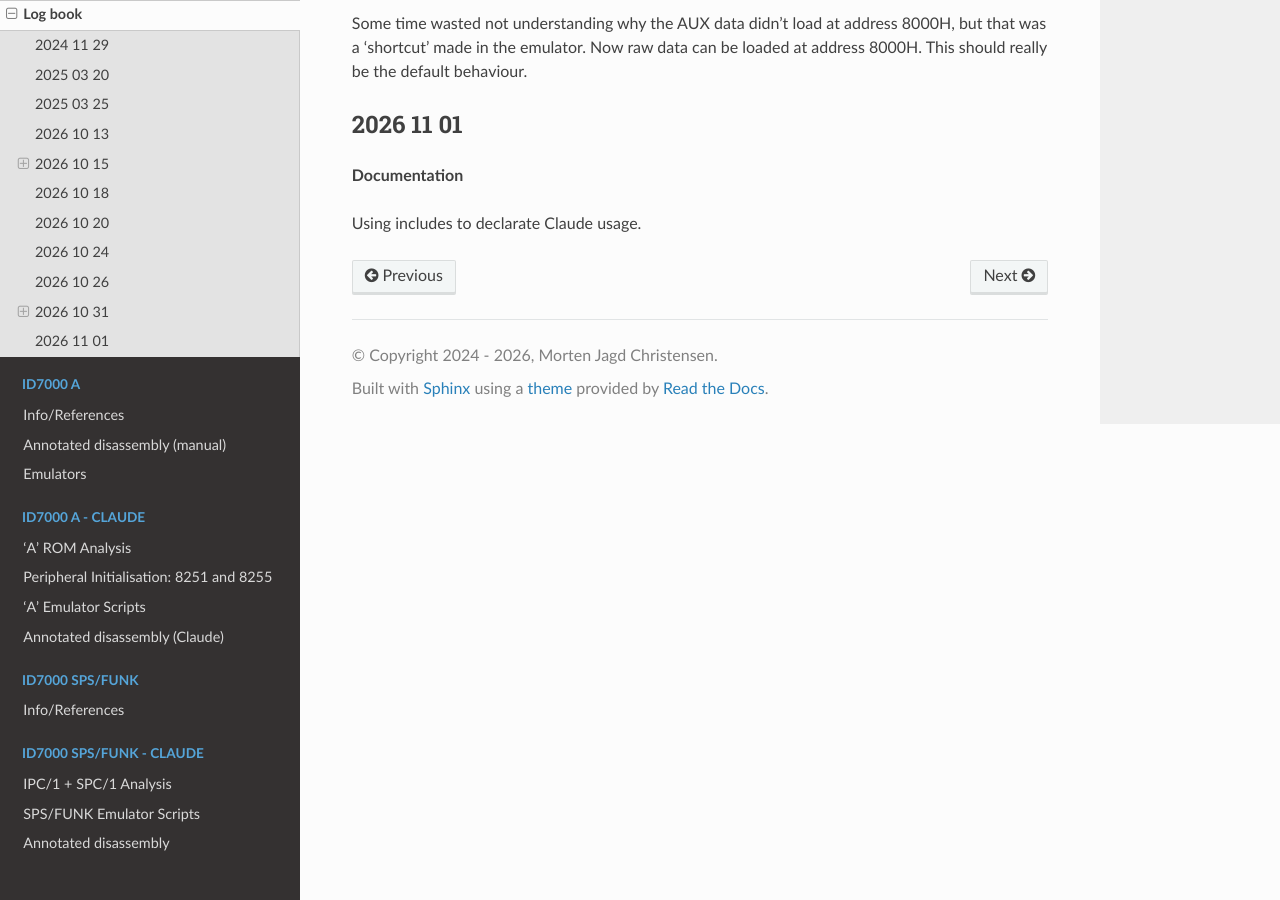
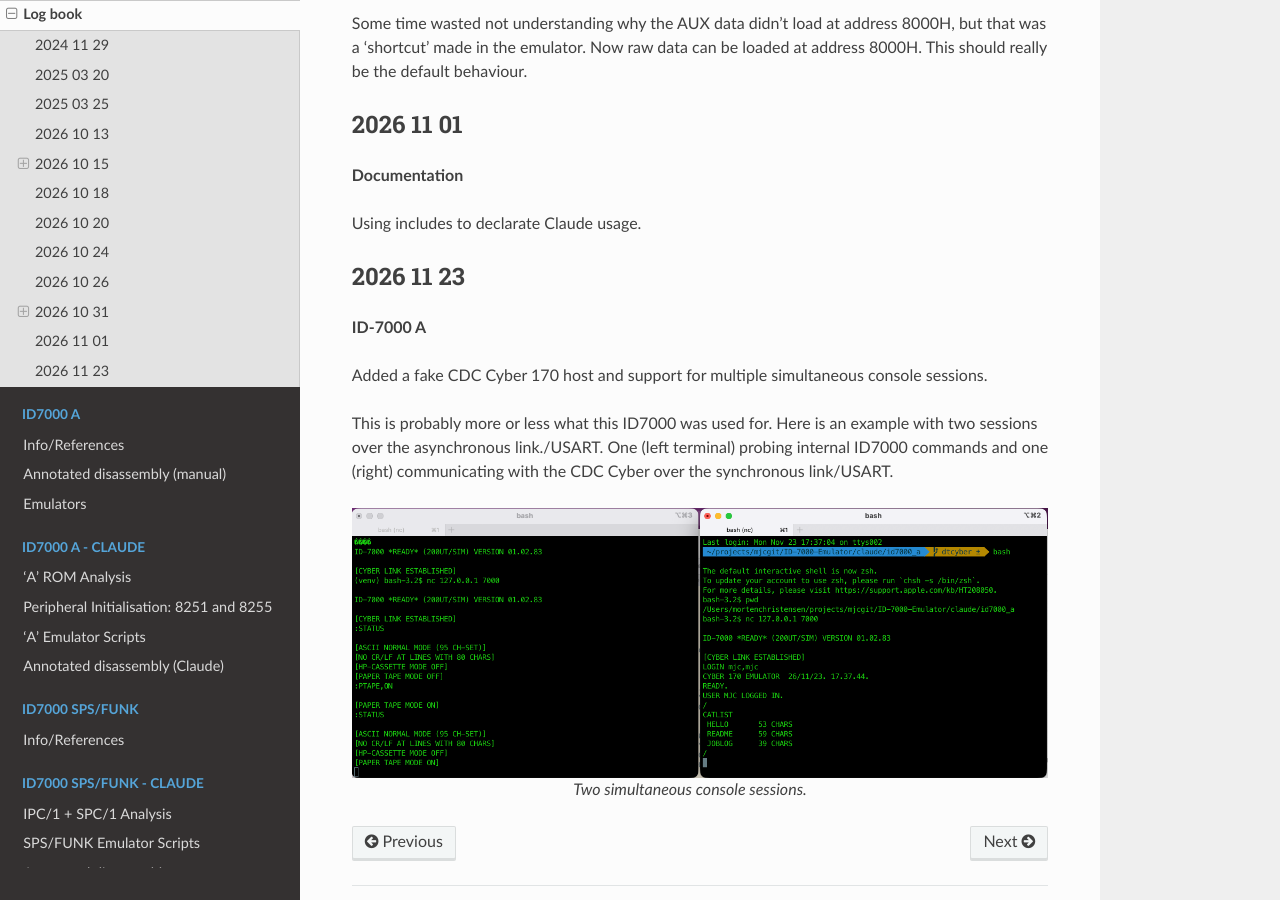
Before and after one commit to Datamuseum-DK/ID-7000-Emulator, a Sphinx documentation site: the page built from docs/source/log.rst, in a window 1280 px wide and 900 px high, scrolled down 10197 px. Built offline with Sphinx 7.4.7 and the Read the Docs theme 3.1.0, drawn with Linux system fonts in a browser that asks for light colours.

Commit message:
added documentation

```diff
--- a/docs/source/log.rst
+++ b/docs/source/log.rst
@@ -505,3 +505,22 @@ This should really be the default behaviour.
 **Documentation**
 
 Using includes to declarate Claude usage.
+
+
+2026 11 23
+----------
+
+**ID-7000 A**
+
+Added a fake CDC Cyber 170 host and support for multiple simultaneous console sessions.
+
+This is probably more or less what this ID7000 was used for. Here is an example with
+two sessions over the asynchronous link./USART. One (left terminal) probing internal ID7000 commands and one (right) communicating
+with the CDC Cyber over the synchronous link/USART.
+
+
+.. figure:: id7000_a/images/cyberlink.png
+  :width: 800
+  :align: center
+
+  Two simultaneous console sessions.
```
Also changed, not shown: docs/source/id7000_a/images/cyberlink.png (added).
